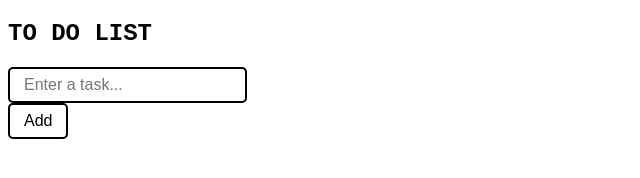
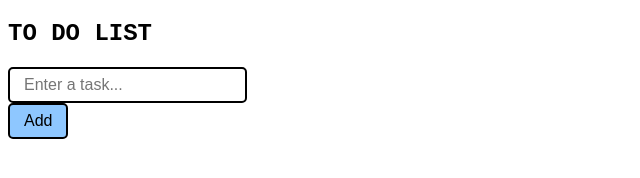
Before and after one commit to generalsayre/todolist, a plain HTML site: page index.html in a window 1280 px wide. Shown: the whole page, without its empty margins (0-640 px from the left). Drawn offline with Linux system fonts and the light colour scheme.

Commit message:
update button color to a sky blue type color

```diff
--- a/styles.css
+++ b/styles.css
@@ -37,7 +37,7 @@ li {
 }
 .submitBtn  {
     border: 2px solid black;
-    background-color: white;
+    background-color: rgb(142, 199, 255);
     color: black;
     padding: 7px 14px;
     font-size: 16px;
```
